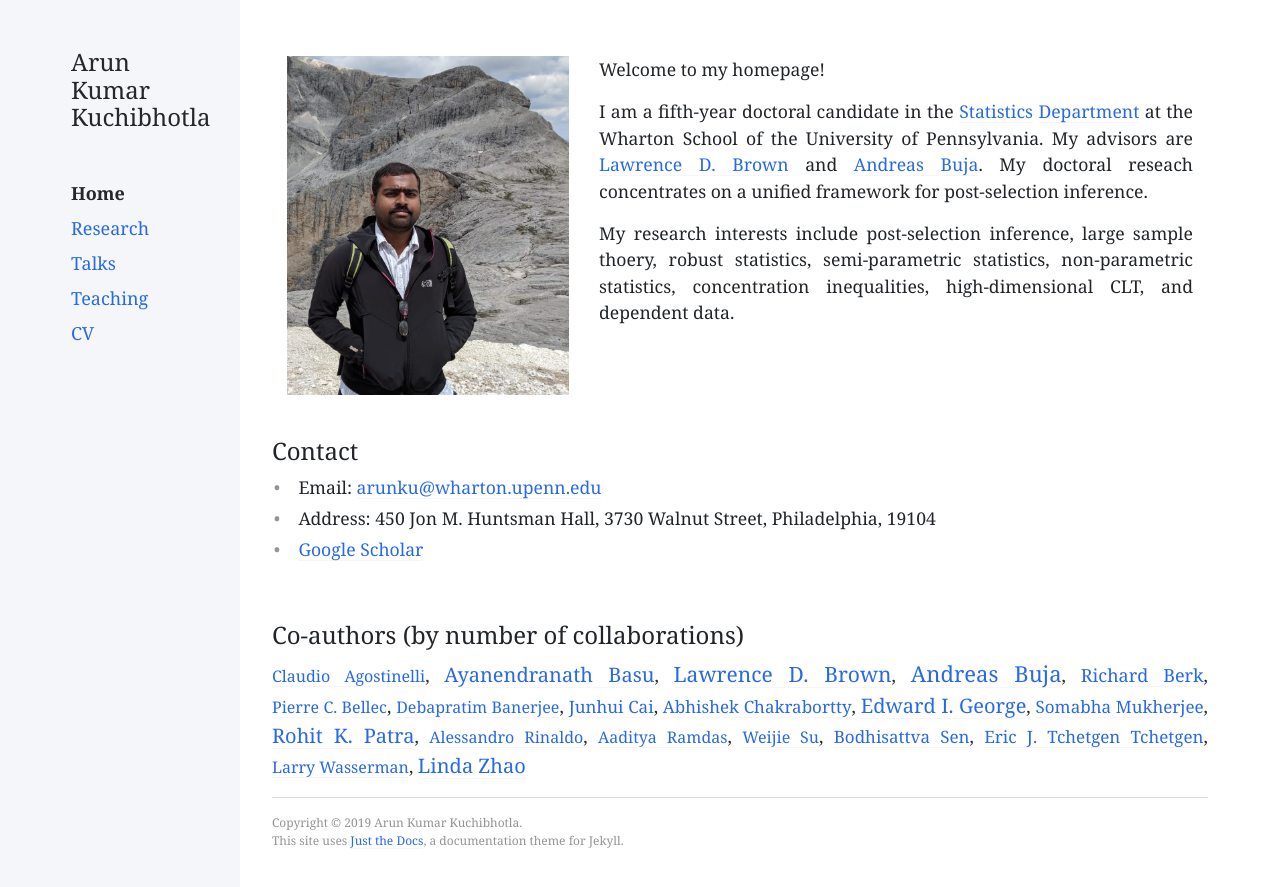
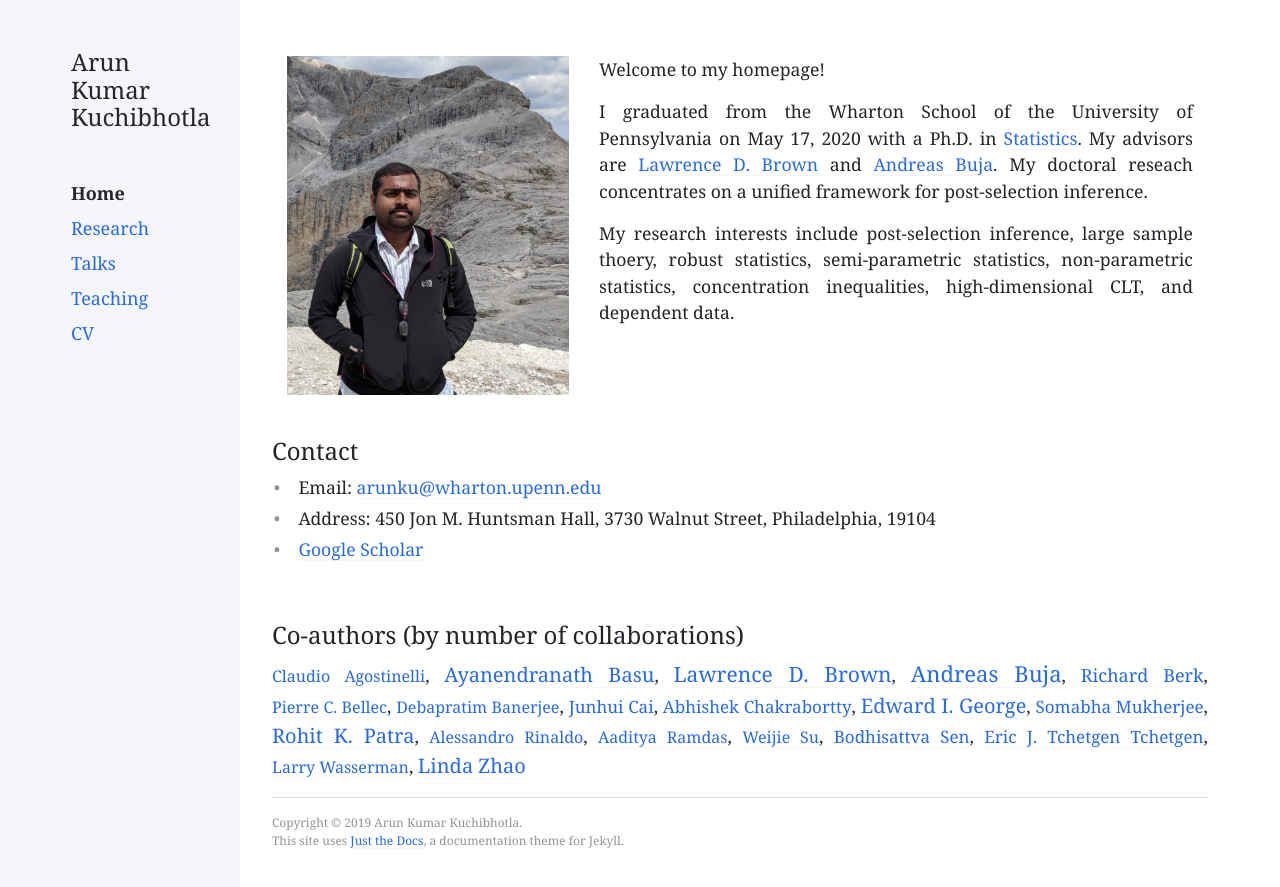
Before and after one commit to Arun-Kuchibhotla/Arun-Kuchibhotla.github.io, a Jekyll site: the page built from index.md, in a window 1280 px wide. Shown: the top 887 px of the page. Built offline with Jekyll 4.4.1, drawn with Linux system fonts in a browser that asks for light colours; nearby versions of some CDN libraries.

Commit message:
Update index.md

```diff
--- a/index.md
+++ b/index.md
@@ -16,7 +16,7 @@ permalink: /
 				Welcome to my homepage!
 			</p>
 			<p class="text-justify">
-				I am a fifth-year doctoral candidate in the <a href="https://statistics.wharton.upenn.edu">Statistics</a> <a href="https://statistics.wharton.upenn.edu">Department</a> at the Wharton School of the University of Pennsylvania. My advisors are <a href="http://www-stat.wharton.upenn.edu/~lbrown/">Lawrence D. Brown</a> and <a href="http://www-stat.wharton.upenn.edu/~buja/">Andreas Buja</a>. My doctoral reseach concentrates on a unified framework for post-selection inference.
+				I graduated from the Wharton School of the University of Pennsylvania on May 17, 2020 with a Ph.D. in <a href="https://statistics.wharton.upenn.edu">Statistics</a>. My advisors are <a href="http://www-stat.wharton.upenn.edu/~lbrown/">Lawrence D. Brown</a> and <a href="http://www-stat.wharton.upenn.edu/~buja/">Andreas Buja</a>. My doctoral reseach concentrates on a unified framework for post-selection inference.
 			</p>
 			<p class="text-justify">
 				My research interests include post-selection inference, large sample thoery, robust statistics, semi-parametric statistics, non-parametric statistics, concentration inequalities, high-dimensional CLT, and dependent data.
```
